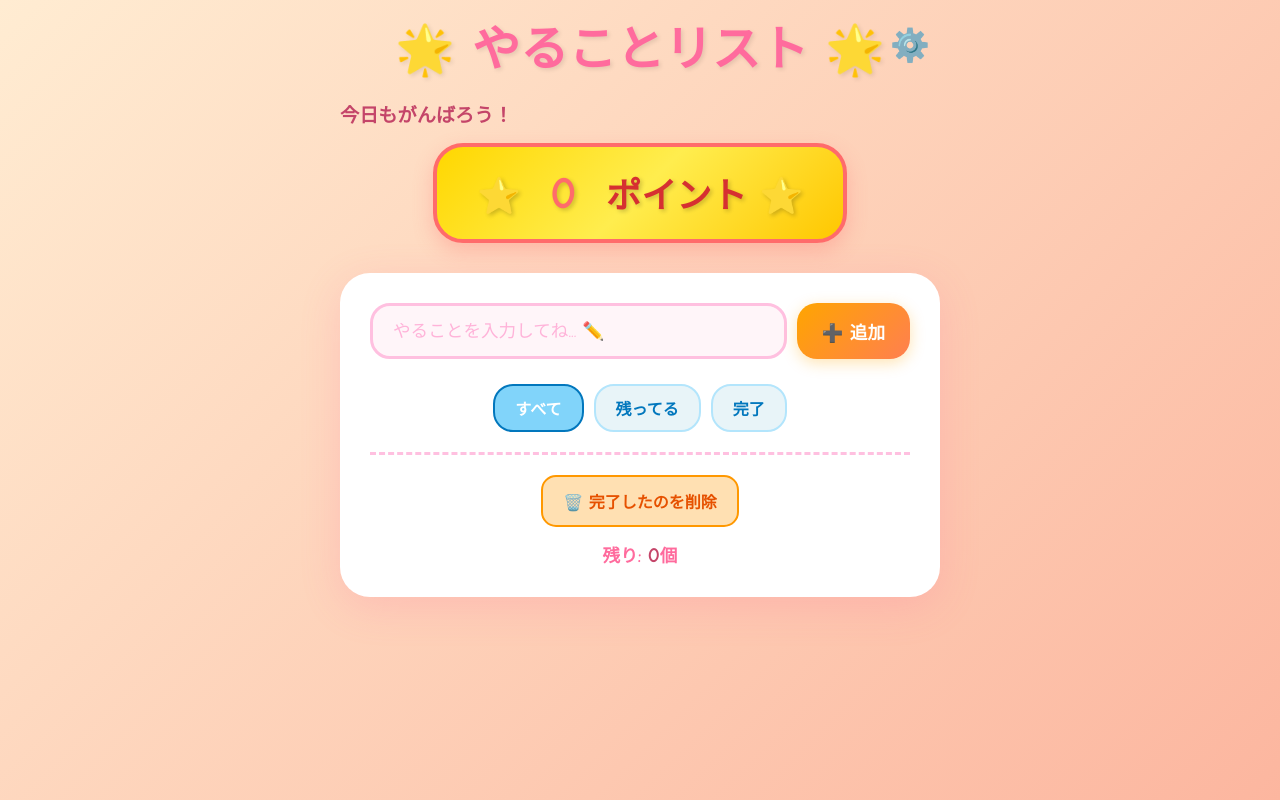
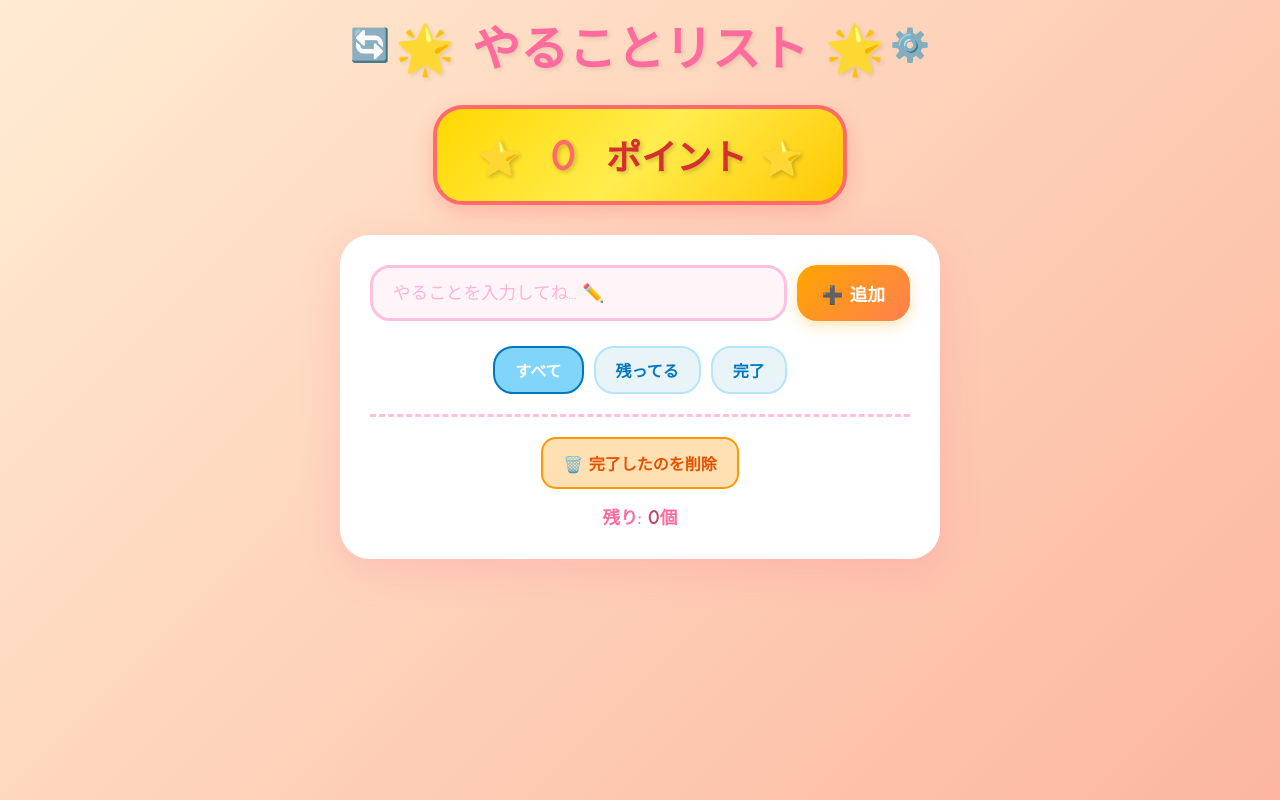
Before and after one commit to satochan10/todo, a website: page docs/index.html in a window 1280 px wide. Drawn offline with Linux system fonts and the light colour scheme; no server answers.

Commit message:
feat: Add reload button and remove subtitle

```diff
--- a/docs/index.html
+++ b/docs/index.html
@@ -10,10 +10,10 @@
   <div class="container">
     <header>
       <div class="header-top">
+        <button id="reloadBtn" class="reload-btn">🔄</button>
         <h1>🌟 やることリスト 🌟</h1>
         <button id="settingsBtn" class="settings-btn">⚙️</button>
       </div>
-      <p class="subtitle">今日もがんばろう！</p>
       <div class="points-display">
         <div class="points-badge">
           ⭐ <span id="pointsCount">0</span> ポイント ⭐
--- a/docs/script.js
+++ b/docs/script.js
@@ -30,6 +30,7 @@ const passwordInput = document.getElementById('passwordInput');
 const passwordOkBtn = document.getElementById('passwordOkBtn');
 const passwordCancelBtn = document.getElementById('passwordCancelBtn');
 const pointsCount = document.getElementById('pointsCount');
+const reloadBtn = document.getElementById('reloadBtn');
 
 // ポイント管理
 function loadPoints() {
@@ -293,6 +294,10 @@ passwordInput.addEventListener('keypress', e => {
   }
 });
 
+reloadBtn.addEventListener('click', () => {
+  location.reload();
+});
+
 // グローバルスコープに関数を登録（HTMLから呼び出せるように）
 window.deleteTodo = deleteTodo;
 window.toggleTodo = toggleTodo;
--- a/docs/style.css
+++ b/docs/style.css
@@ -27,6 +27,26 @@ header {
   position: relative;
   margin-bottom: 10px;
   animation: bounce 2s infinite;
+  gap: 20px;
+}
+
+.reload-btn {
+  position: absolute;
+  left: 0;
+  background: none;
+  border: none;
+  font-size: 2em;
+  cursor: pointer;
+  transition: transform 0.3s ease;
+  padding: 10px;
+}
+
+.reload-btn:hover {
+  transform: rotate(180deg);
+}
+
+.reload-btn:active {
+  transform: rotate(180deg) scale(0.9);
 }
 
 header h1 {
```
